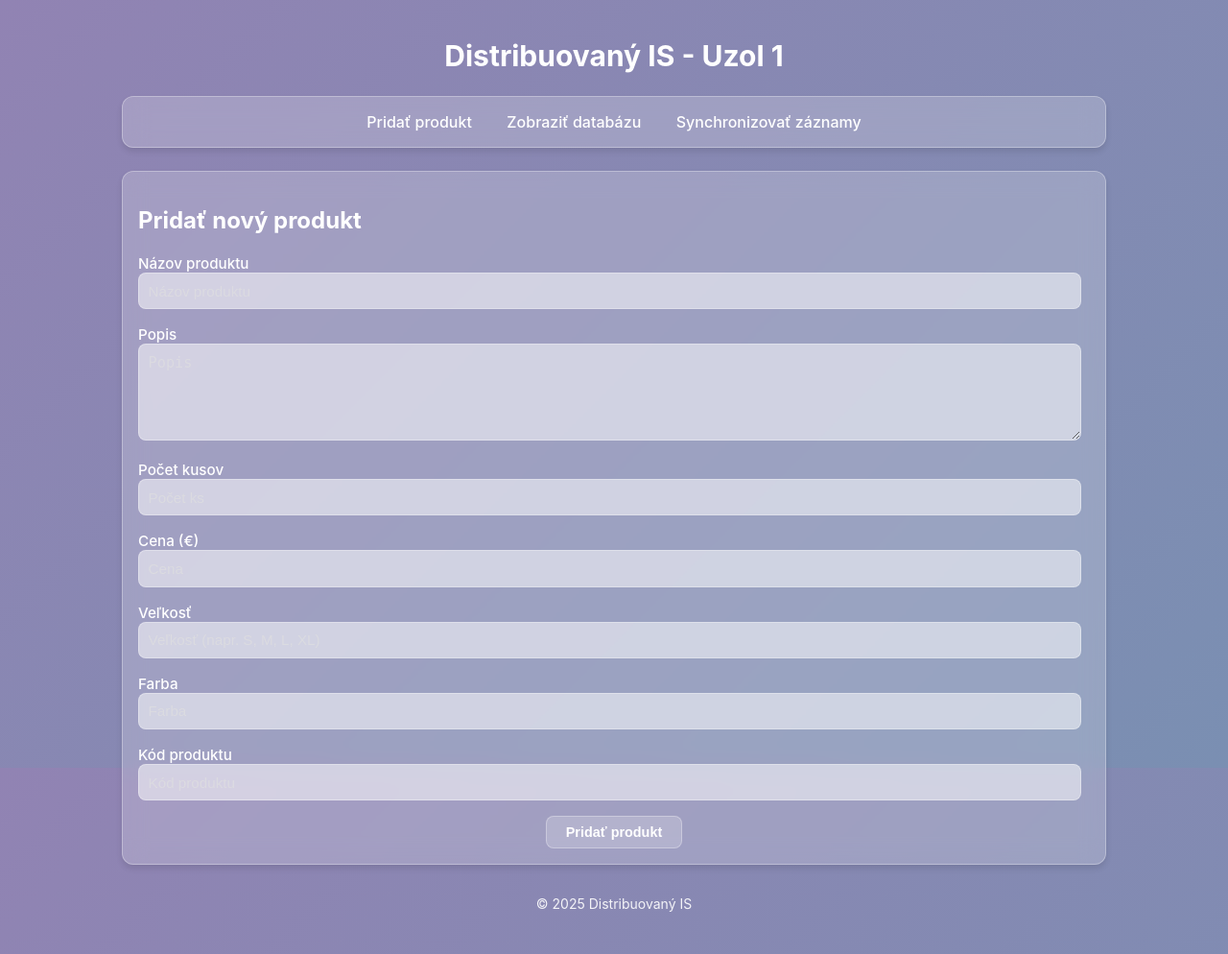
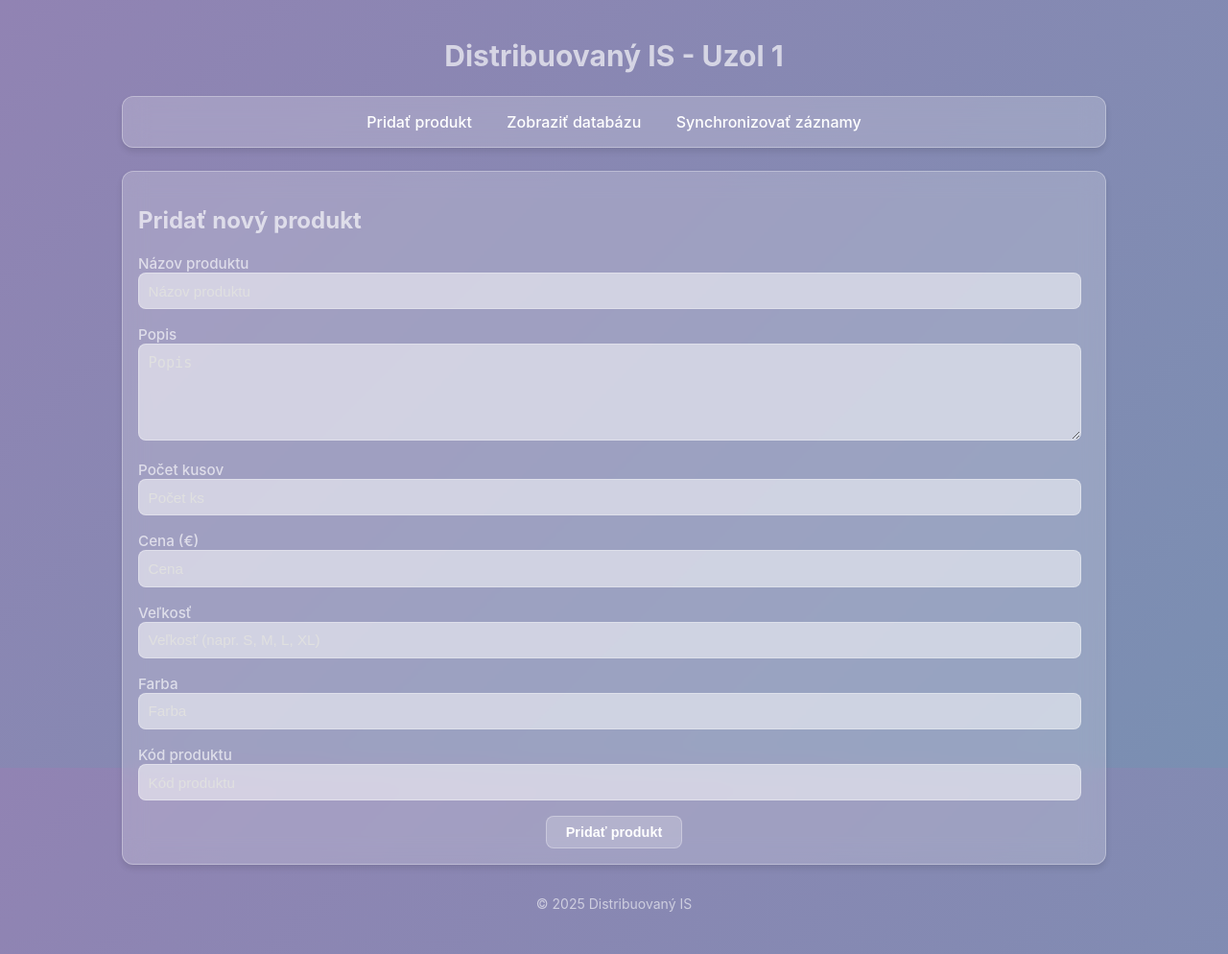
Before and after one commit to wikijj/DT25, a PHP site: page / in a window 1280 px wide. Shown: the whole page at 96% size. Run offline with PHP 8.4, Linux system fonts and the light colour scheme.

Commit message:
Update style.css

```diff
--- a/css/style.css
+++ b/css/style.css
@@ -10,7 +10,7 @@ body {
     font-family: 'Inter', -apple-system, BlinkMacSystemFont, 'Segoe UI', Roboto, Oxygen, Ubuntu, Cantarell, 'Open Sans', 'Helvetica Neue', sans-serif;
     background: linear-gradient(135deg, var(--bg-gradient-from), var(--bg-gradient-to));
     background-attachment: fixed;
-    color: white;
+    color: rgba(255, 255, 255, 0.651);
     margin: 0;
     padding: 20px;
     min-height: 100vh;
@@ -101,7 +101,7 @@ form textarea {
 
 form input::placeholder,
 form textarea::placeholder {
-    color: #e0e0e0a2;
+    color: #e0e0e0;
 }
 
 form input:focus,
```
